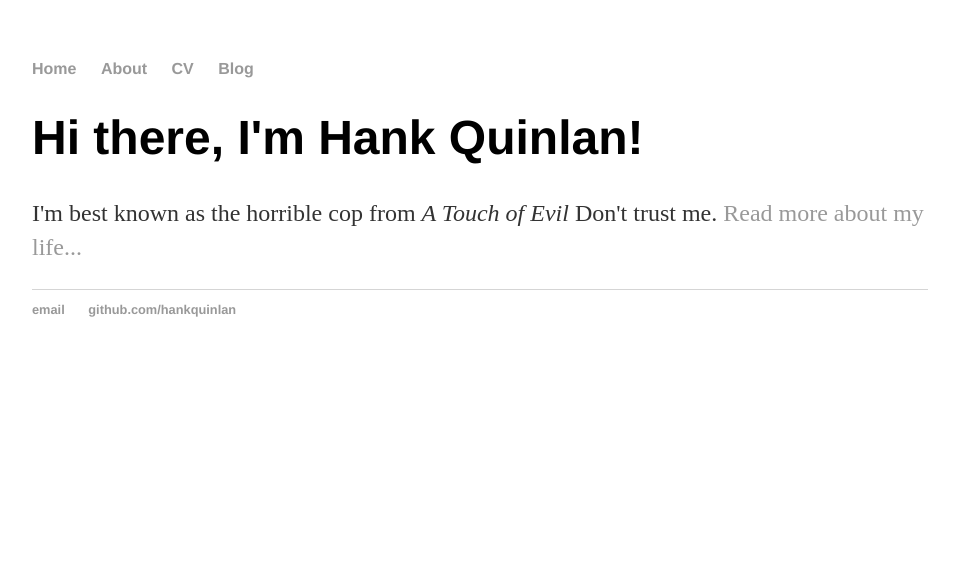
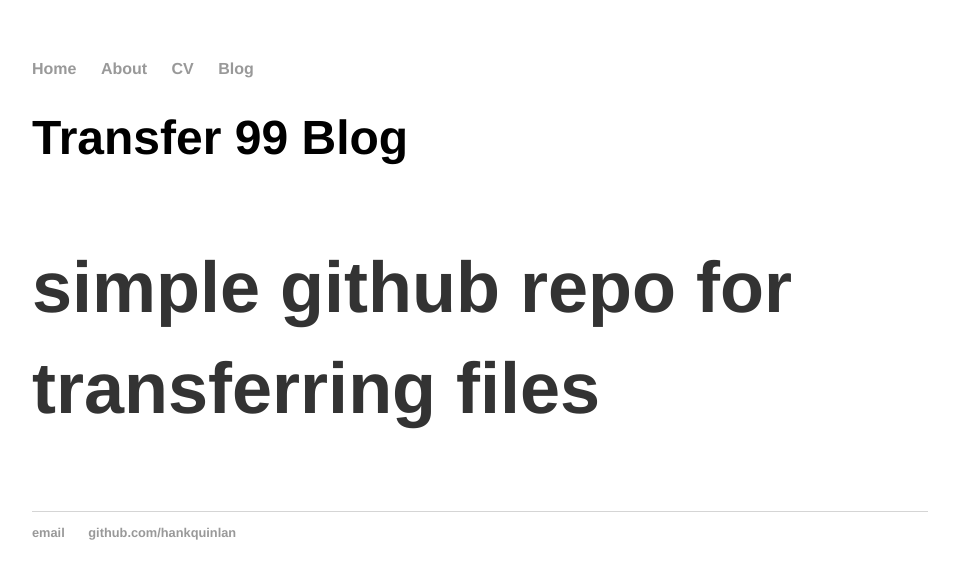
Before and after one commit to transfer99/transfer99.github.io, a Jekyll site: the page built from index.html, in a window 1280 px wide. Shown: the top 579 px of the page, without its empty margins (160-1115 px from the left). Built offline with Jekyll 4.4.1, drawn with Linux system fonts in a browser that asks for light colours.

Commit message:
Update index.html

```diff
--- a/index.html
+++ b/index.html
@@ -1,8 +1,8 @@
 ---
 layout: default
-title: Hank Quinlan, Horrible Cop
+title: Tansfer99 Blog
 ---
 <div class="blurb">
-	<h1>Hi there, I'm Hank Quinlan!</h1>
-	<p>I'm best known as the horrible cop from <em>A Touch of Evil</em> Don't trust me. <a href="/about">Read more about my life...</a></p>
+	<h1>Transfer 99 Blog
+	<p> simple github repo for transferring files</p>
 </div><!-- /.blurb -->
```
